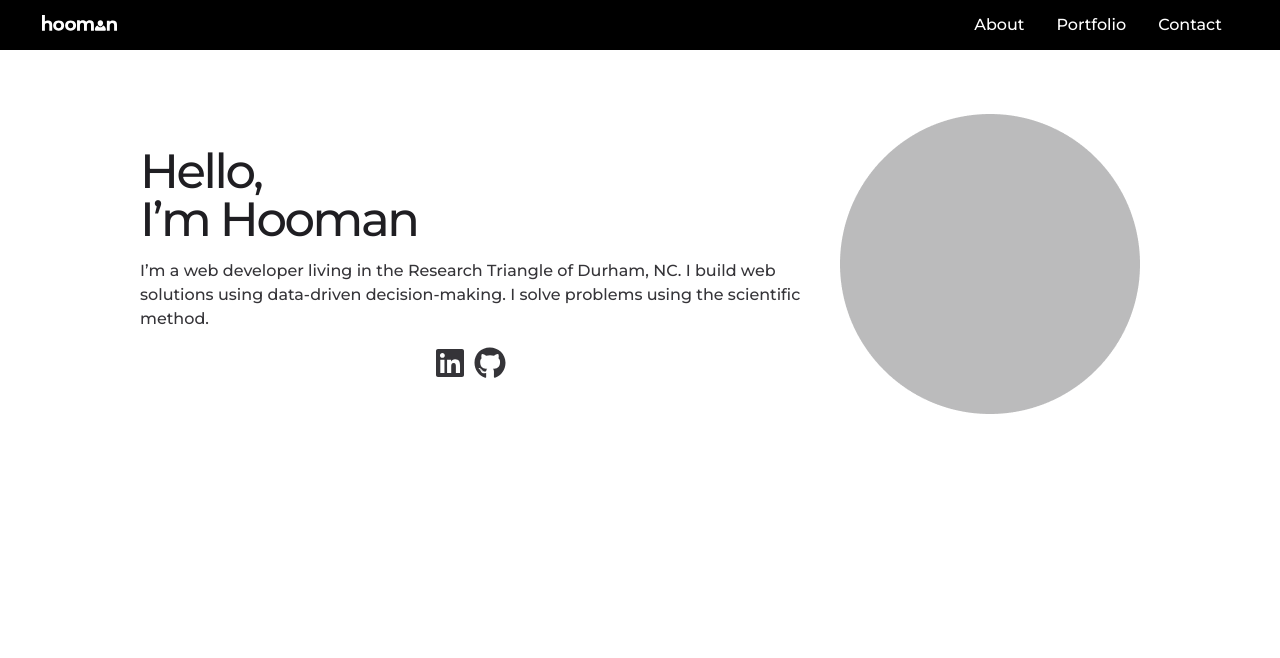
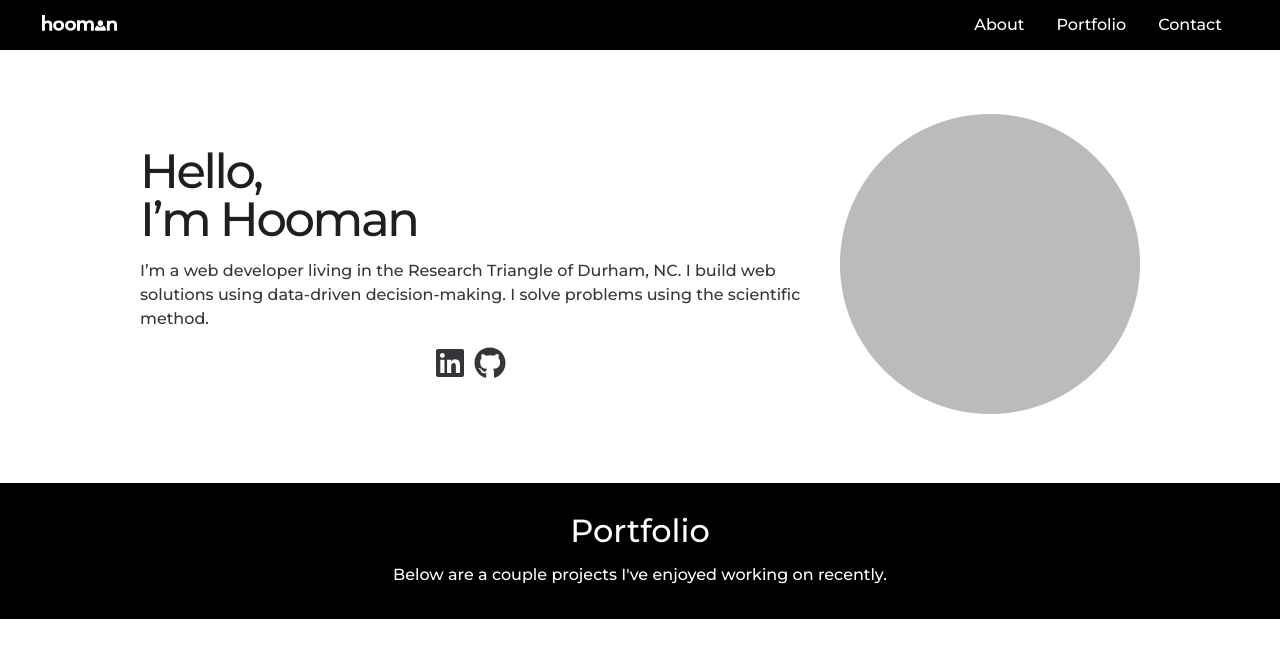
Before and after one commit to hoomanfor/new-portfolio, a React (Create React App) app: page / in a window 1280 px wide. Shown: the top 658 px of the page. Built offline with nearby package versions, Linux system fonts and the light colour scheme.

Commit message:
feat: add SectionName component

```diff
--- a/src/components/AboutSection/AboutSection.jsx
+++ b/src/components/AboutSection/AboutSection.jsx
@@ -18,10 +18,18 @@ export const AboutSection = () => {
             problems using the scientific method.
           </p>
           <div className={styles.iconsContainer}>
-            <a target="_blank" href="https://www.linkedin.com/in/hoomanfor/">
+            <a
+              target="_blank"
+              rel="noreferrer"
+              href="https://www.linkedin.com/in/hoomanfor/"
+            >
               <FaLinkedin />
             </a>
-            <a target="_blank" href="https://github.com/hoomanfor">
+            <a
+              target="_blank"
+              rel="noreferrer"
+              href="https://github.com/hoomanfor"
+            >
               <FaGithub />
             </a>
           </div>
--- a/src/components/App/App.jsx
+++ b/src/components/App/App.jsx
@@ -1,5 +1,6 @@
 import { Nav } from "../Nav/Nav.jsx";
 import { AboutSection } from "../AboutSection/AboutSection.jsx";
+import { SectionName } from "../SectionName/SectionName.jsx";
 
 export const App = () => {
   return (
@@ -9,6 +10,13 @@ export const App = () => {
       </header>
       <main>
         <AboutSection />
+        <section>
+          <SectionName
+            heading="Portfolio"
+            description="Below are a couple projects I've enjoyed working on recently."
+            targetId="#portfolio"
+          />
+        </section>
       </main>
     </>
   );
--- /dev/null
+++ b/src/components/SectionName/SectionName.jsx
@@ -0,0 +1,12 @@
+import React from "react";
+
+import styles from "./SectionName.module.scss";
+
+export const SectionName = ({ heading, description, targetId }) => {
+  return (
+    <div className={styles.sectionNameWrapper} id={targetId}>
+      <h2>{heading}</h2>
+      {description && <p>{description}</p>}
+    </div>
+  );
+};
--- /dev/null
+++ b/src/components/SectionName/SectionName.module.scss
@@ -0,0 +1,16 @@
+@use '../../styles/variables' as *;
+
+.sectionNameWrapper {
+  background-color: black;
+  text-align: center;
+  padding: $main-padding * 2 0;
+
+  h2 {
+    color: white;
+  }
+
+  p {
+    color: white;
+    margin: 0;
+  }
+}
--- a/src/styles/global.scss
+++ b/src/styles/global.scss
@@ -11,13 +11,21 @@ body {
   font-family: $main-font-family;
 }
 
-h1 {
+h1,
+h2 {
   color: $pretty-black;
   font-weight: $main-font-weight;
+  line-height: 1;
+  margin: 0 0 $main-margin 0;
+}
+
+h1 {
   font-size: $main-font-size * 3;
-  line-height: 1;
   letter-spacing: -($main-font-size * .15);
-  margin: 0 0 $main-margin 0;
+}
+
+h2 {
+  font-size: $main-font-size * 2;
 }
 
 p {
```
